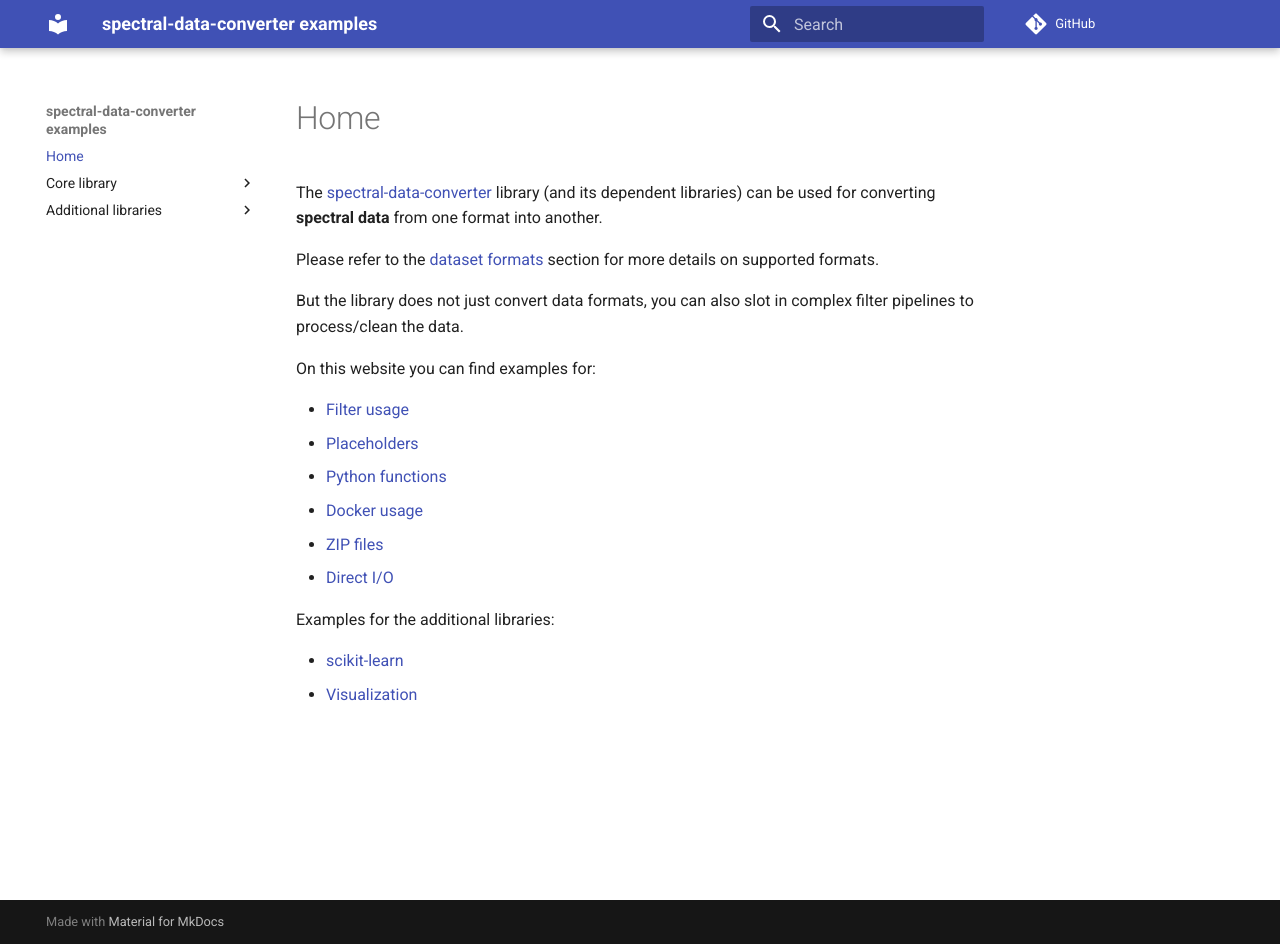
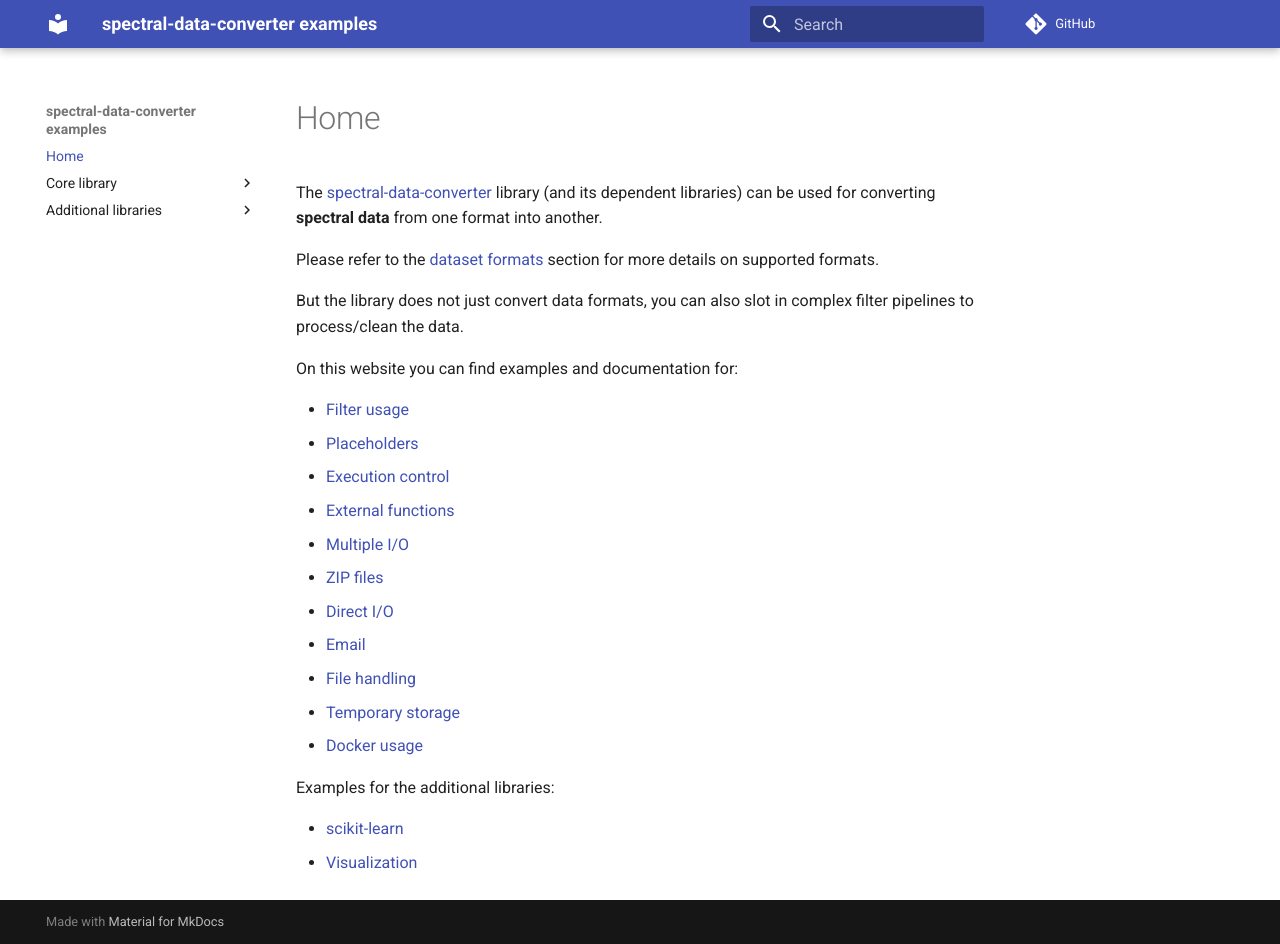
Before and after one commit to waikato-datamining/spectral-data-converter-examples, an MkDocs documentation site: the page built from docs/index.md, in a window 1280 px wide and 944 px high. Built offline with MkDocs 1.6.1 and Material for MkDocs 9.7.7, drawn with Linux system fonts in a browser that asks for light colours; comment, search, counter and statistics services are not loaded.

Commit message:
covering more functionality now

```diff
--- a/docs/index.md
+++ b/docs/index.md
@@ -8,14 +8,19 @@
 But the library does not just convert data formats, you can also slot in complex filter pipelines to
 process/clean the data.
 
-On this website you can find examples for:
+On this website you can find examples and documentation for:
 
 * [Filter usage](filters.md)
 * [Placeholders](placeholders.md)
-* [Python functions](pyfunc.md)
-* [Docker usage](docker.md)
+* [Execution control](execution_control.md)
+* [External functions](pyfunc.md)
+* [Multiple I/O](multi.md)
 * [ZIP files](zip.md)
 * [Direct I/O](directio.md)
+* [Email](email.md)
+* [File handling](file_handling.md)
+* [Temporary storage](storage.md)
+* [Docker usage](docker.md)
 
 Examples for the additional libraries:
 
--- a/mkdocs.yml
+++ b/mkdocs.yml
@@ -17,11 +17,15 @@
     - Core library:
         - Filter usage: filters.md
         - Placeholders: placeholders.md
-        - Docker usage: docker.md
+        - Execution control: execution_control.md
         - External functions: pyfunc.md
         - Multiple I/O: multi.md
         - ZIP files: zip.md
         - Direct I/O: directio.md
+        - Email: email.md
+        - File handling: file_handling.md
+        - Temporary storage: storage.md
+        - Docker usage: docker.md
     - Additional libraries:
         - scikit-learn: sklearn.md
         - Visualization: vis.md
```
Also changed, not shown: docs/email.md (added, +33 -0 lines), docs/execution_control.md (added, +32 -0 lines), docs/file_handling.md (added, +18 -0 lines), docs/filters.md (+3 -2 lines), docs/multi.md (+0 -23 lines), docs/storage.md (added, +7 -0 lines).
